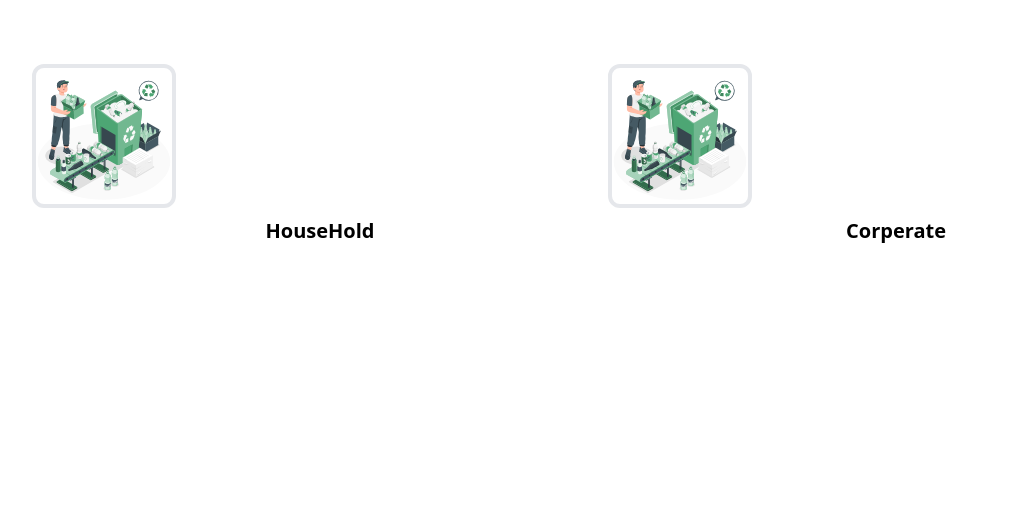
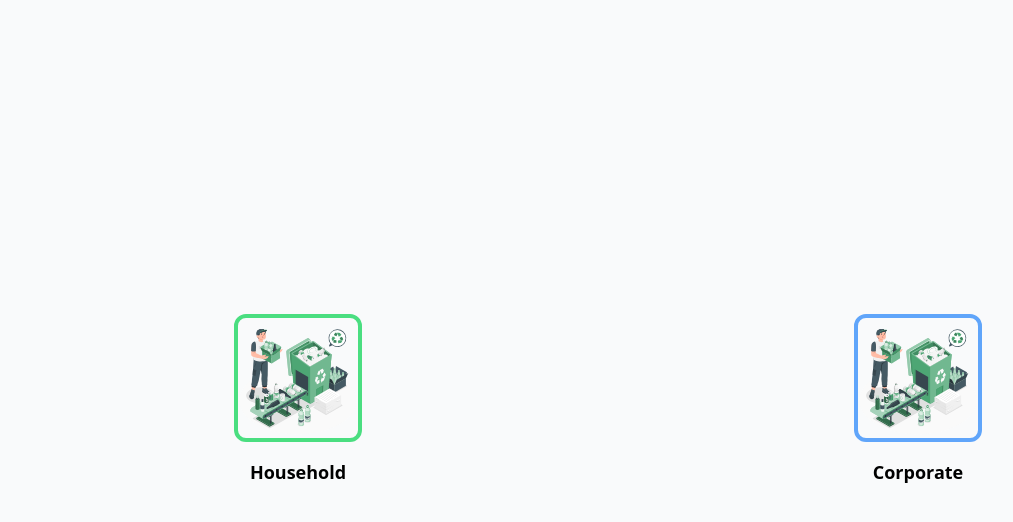
Before and after one commit to Sridhare29/miniti, a React (Create React App) app in the folder miniti/: page /request in a window 1280 px wide. Shown: the top 522 px of the page, without its empty margins (32-1045 px from the left). Built offline with nearby package versions, Linux system fonts and the light colour scheme.

Commit message:
latest book req

```diff
--- a/miniti/src/pages/BookRequest.jsx
+++ b/miniti/src/pages/BookRequest.jsx
@@ -1,32 +1,37 @@
-import React from 'react'
+import React from 'react';
 
 const BookRequest = () => {
   return (
-    <div className='flex w-full'>
-      <div className="flex w-full m-16 justify-center">
-      <div className="w-full  lg:w-1/2 flex flex-col justify-center">
-           <button>
+    <div className="flex w-full min-h-screen items-center bg-gray-50">
+      <div className="container mx-auto p-6">
+        <div className="flex flex-row justify-center gap-2">
+          {/* Household Option */}
+          <div className="flex flex-col items-center w-full md:w-1/3 lg:w-1/4">
+            <button className="w-32 h-32 md:w-40 md:h-40 flex items-center justify-center transition-transform transform hover:scale-105">
               <img
                 src="http://localhost:3000/images/svg/Waste management-amico.svg"
-              alt="Recycling and Environmental Protection"
-              className="w-1/4 transform hover:scale-110 justify-center items-center flex transition-transform duration-500 rounded-xl border-4"
+                alt="Household"
+                className="w-full h-full object-contain rounded-xl border-4 border-green-400"
               />
             </button>
-           <p className='flex text-[20px] p-2 items-center font-semibold justify-center'>HouseHold</p>
+            <p className="text-lg font-semibold mt-4 text-center">Household</p>
           </div>
-          <div className="w-full lg:w-1/2 flex-col flex justify-center">
-           <button>
+
+          {/* Corporate Option */}
+          <div className="flex flex-col items-center w-full md:w-1/3 lg:w-1/4">
+            <button className="w-32 h-32 md:w-40 md:h-40 flex items-center justify-center transition-transform transform hover:scale-105">
               <img
                 src="http://localhost:3000/images/svg/Waste management-amico.svg"
-              alt="Recycling and Environmental Protection"
-              className="w-1/4 transform hover:scale-110 justify-center items-center flex transition-transform duration-500 rounded-xl border-4"
+                alt="Corporate"
+                className="w-full h-full object-contain rounded-xl border-4 border-blue-400"
               />
             </button>
-           <p className='flex text-[20px] p-2 items-center font-semibold justify-center'>Corperate</p>
+            <p className="text-lg font-semibold mt-4 text-center">Corporate</p>
           </div>
         </div>
       </div>
-  )
-}
+    </div>
+  );
+};
 
-export default BookRequest
+export default BookRequest;
--- a/miniti/src/store/index.js
+++ b/miniti/src/store/index.js
@@ -0,0 +1,11 @@
+import React from 'react'
+
+function index() {
+  return (
+  <div>
+
+  </div>
+  )
+}
+
+export default index
```
Lines whose indentation alone changed are shown as unchanged.
